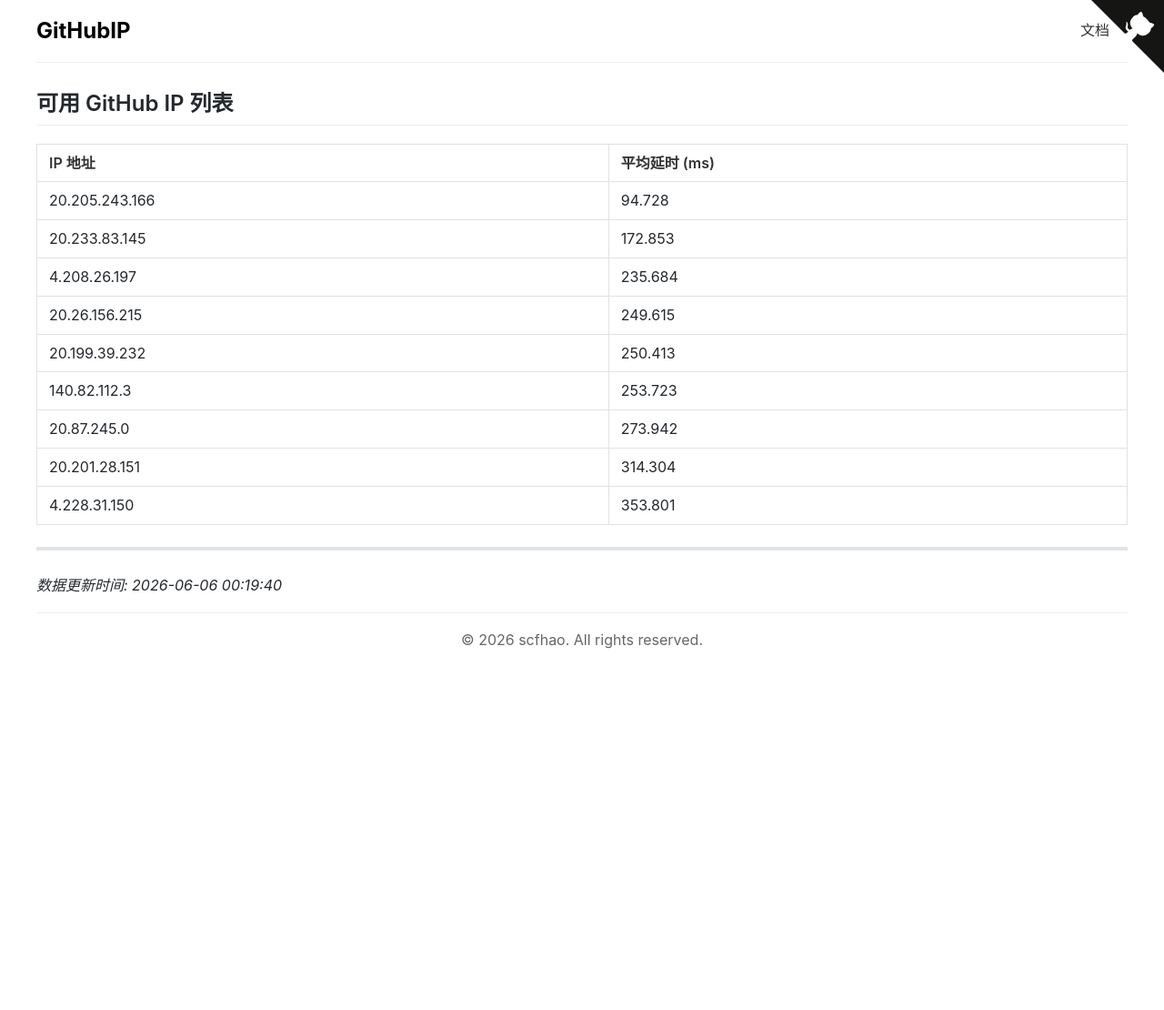
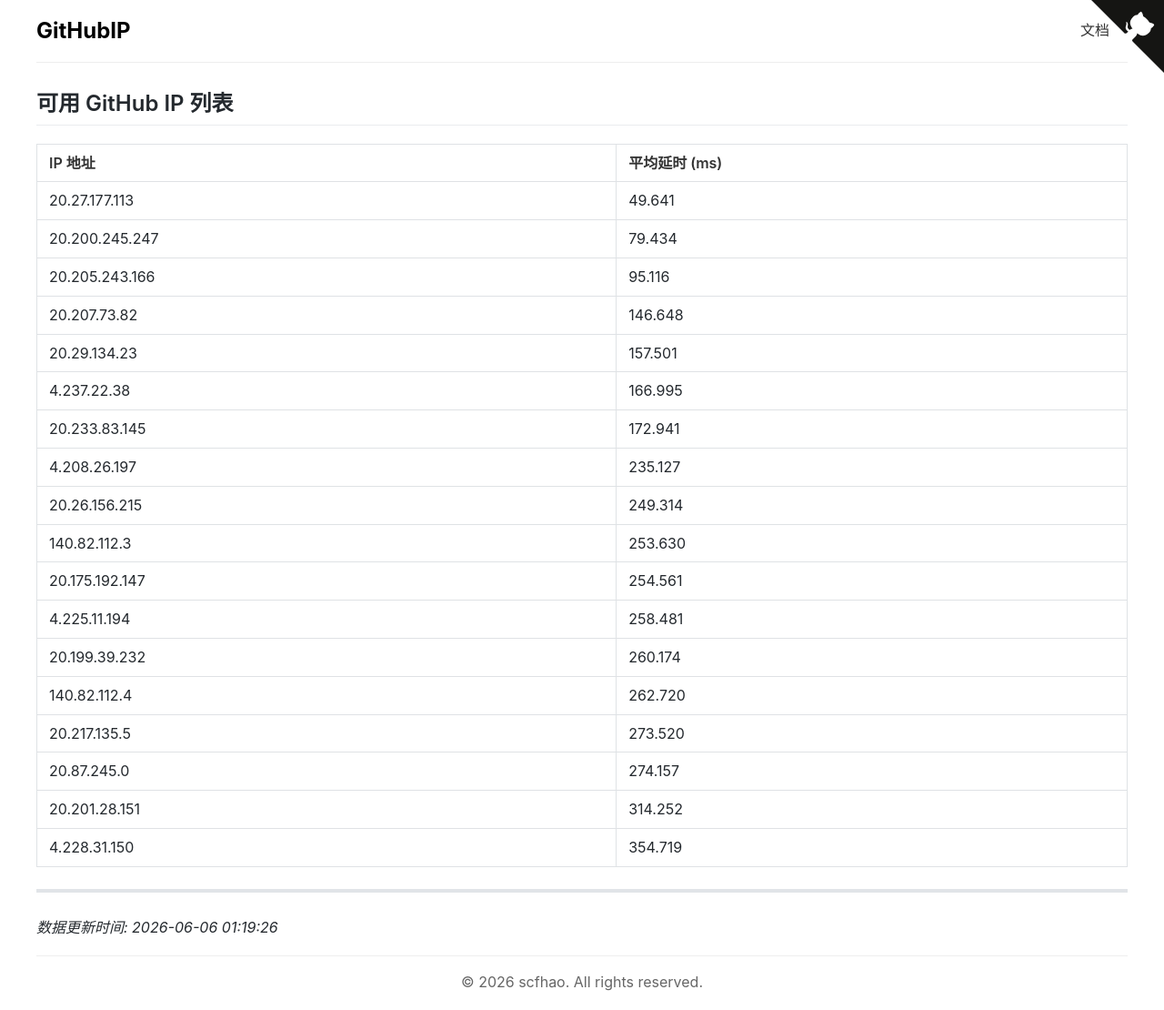
Before and after one commit to scfhao/GitHubIP, a Jekyll site: the page built from index.md, in a window 1280 px wide. Shown: the whole page at 91% size. Built offline with Jekyll 4.4.1, drawn with Linux system fonts in a browser that asks for light colours; before the commit the page ends 900 px from its top, so only the background shows below that.

Commit message:
自动脚本执行 - 2026-06-06 01:19:27

```diff
--- a/index.md
+++ b/index.md
@@ -1,23 +1,32 @@
 ---
 layout: home
 title: GitHub IP 列表
-date: 2026-06-06 00:19:40
+date: 2026-06-06 01:19:26
 ---
 
 ## 可用 GitHub IP 列表
 
 | IP 地址 | 平均延时 (ms) |
 |---------|--------------|
-| 20.205.243.166 | 94.728 |
-| 20.233.83.145 | 172.853 |
-| 4.208.26.197 | 235.684 |
-| 20.26.156.215 | 249.615 |
-| 20.199.39.232 | 250.413 |
-| 140.82.112.3 | 253.723 |
-| 20.87.245.0 | 273.942 |
-| 20.201.28.151 | 314.304 |
-| 4.228.31.150 | 353.801 |
+| 20.27.177.113 | 49.641 |
+| 20.200.245.247 | 79.434 |
+| 20.205.243.166 | 95.116 |
+| 20.207.73.82 | 146.648 |
+| 20.29.134.23 | 157.501 |
+| 4.237.22.38 | 166.995 |
+| 20.233.83.145 | 172.941 |
+| 4.208.26.197 | 235.127 |
+| 20.26.156.215 | 249.314 |
+| 140.82.112.3 | 253.630 |
+| 20.175.192.147 | 254.561 |
+| 4.225.11.194 | 258.481 |
+| 20.199.39.232 | 260.174 |
+| 140.82.112.4 | 262.720 |
+| 20.217.135.5 | 273.520 |
+| 20.87.245.0 | 274.157 |
+| 20.201.28.151 | 314.252 |
+| 4.228.31.150 | 354.719 |
 
 ---
 
-*数据更新时间: 2026-06-06 00:19:40*
+*数据更新时间: 2026-06-06 01:19:26*
```
